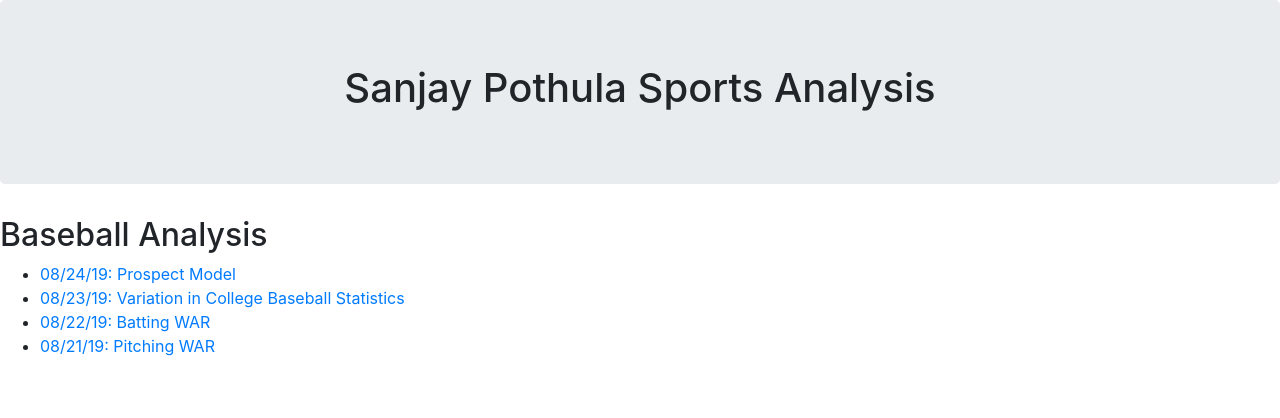
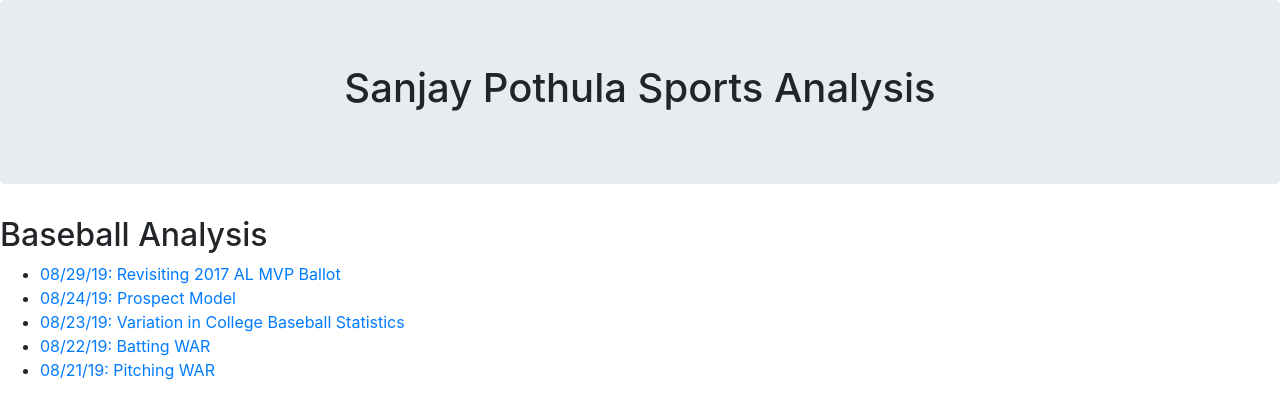
Before and after one commit to SanjayPothula/sanjaypothula.github.io, a plain HTML site: page index.html in a window 1280 px wide. Drawn offline with nearby package versions, Linux system fonts and the light colour scheme.

Commit message:
Update index file

```diff
--- a/index.html
+++ b/index.html
@@ -18,6 +18,7 @@
 	</div>
 <h2>Baseball Analysis</h2>
 <ul>
+	<li><a href="almvp2017.html">08/29/19: Revisiting 2017 AL MVP Ballot</a></li>
 	<li><a href="prospect_model.html">08/24/19: Prospect Model</a></li>
 	<li><a href="college_batting.html">08/23/19: Variation in College Baseball Statistics</a></li>
 	<li><a href="batting_war.html">08/22/19: Batting WAR</a></li>
```
